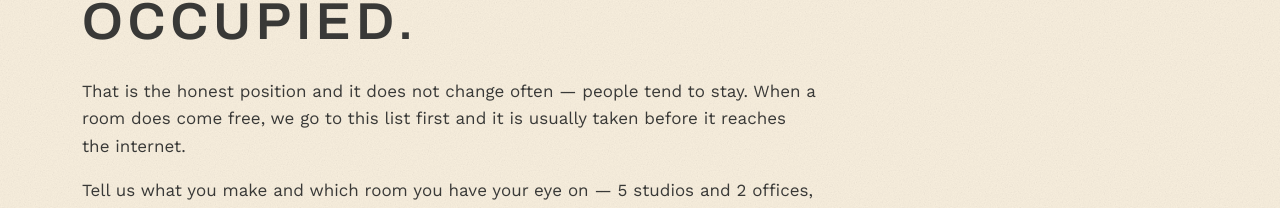
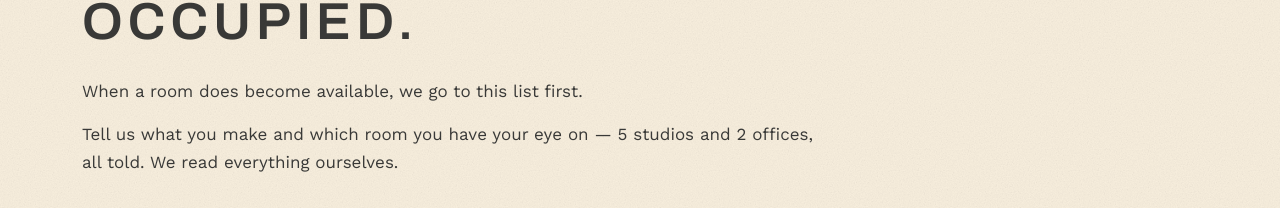
Before and after one commit to careywilletts/brockley-fields, a Next.js app: page /waiting-list in a window 1280 px wide. Shown: the part 341-549 px from the top of the page. Built offline with nearby package versions, Linux system fonts and the light colour scheme; no server answers.

Commit message:
Shorten waiting list intro copy

```diff
--- a/app/waiting-list/page.tsx
+++ b/app/waiting-list/page.tsx
@@ -27,9 +27,7 @@ export default async function WaitingListPage({
         intro={
           <>
             <p>
-              That is the honest position and it does not change often — people tend to stay. When a
-              room does come free, we go to this list first and it is usually taken before it reaches
-              the internet.
+              When a room does become available, we go to this list first.
             </p>
             <p>
               Tell us what you make and which room you have your eye on &mdash; {studioCount}{' '}
```
